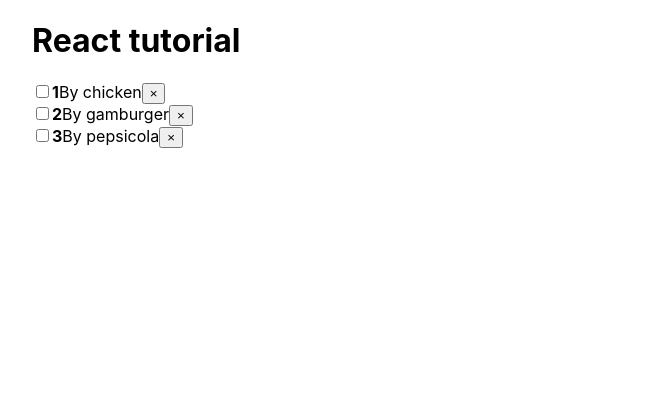
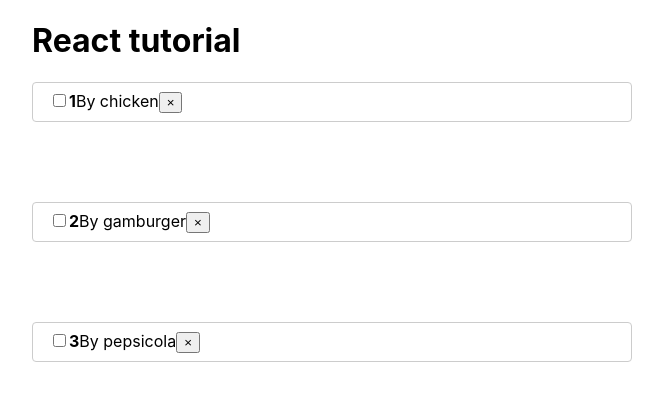
Before and after one commit to AlexNazaroff/reactapp, a React (Create React App) app: page / in a window 1280 px wide. Shown: the top 400 px of the page, without its empty margins (308-971 px from the left). Built offline with nearby package versions, Linux system fonts and the light colour scheme.

Commit message:
15 npm run start

```diff
--- a/src/todo/Todoitem.js
+++ b/src/todo/Todoitem.js
@@ -3,9 +3,16 @@ import Proptypes from 'prop-types'
 
 const styles = {
     li:{
-
+        display: 'flex',
+        justifyContent: 'space-between',
+        alignItems: 'center',
+        padding: '.5rem 1rem',
+        border: '1px solid #ccc',
+        borderRadius: '4px',
+        marginBottom: '5rem'
     }
 }
+
 
 function Todoitem({todo, index}) {
     return (<li style={styles.li}>
@@ -14,6 +21,7 @@ function Todoitem({todo, index}) {
             <strong>{index + 1}</strong>
             {todo.title}
             <button>&times;</button>
+
 
         </span>
 
```
